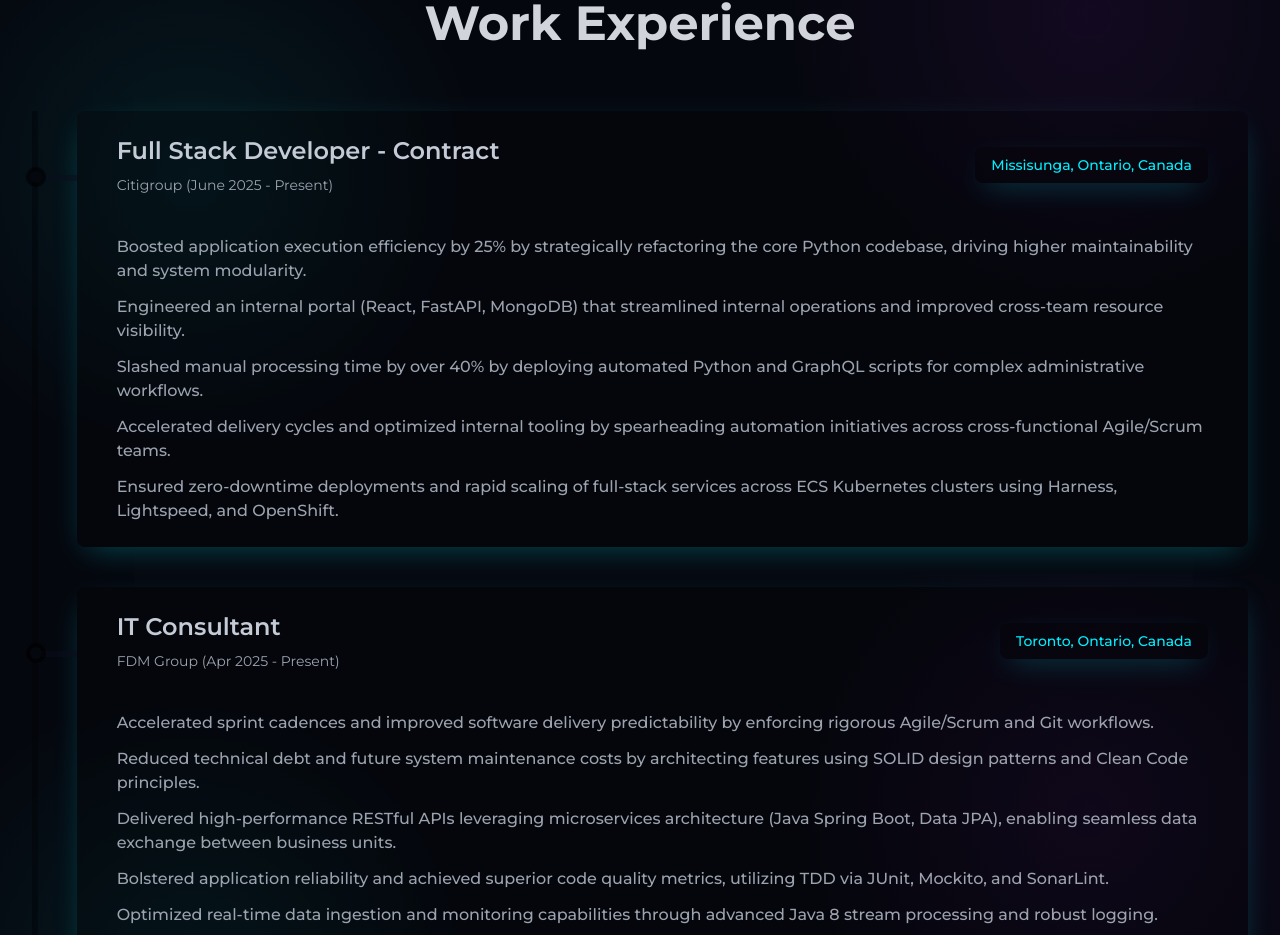
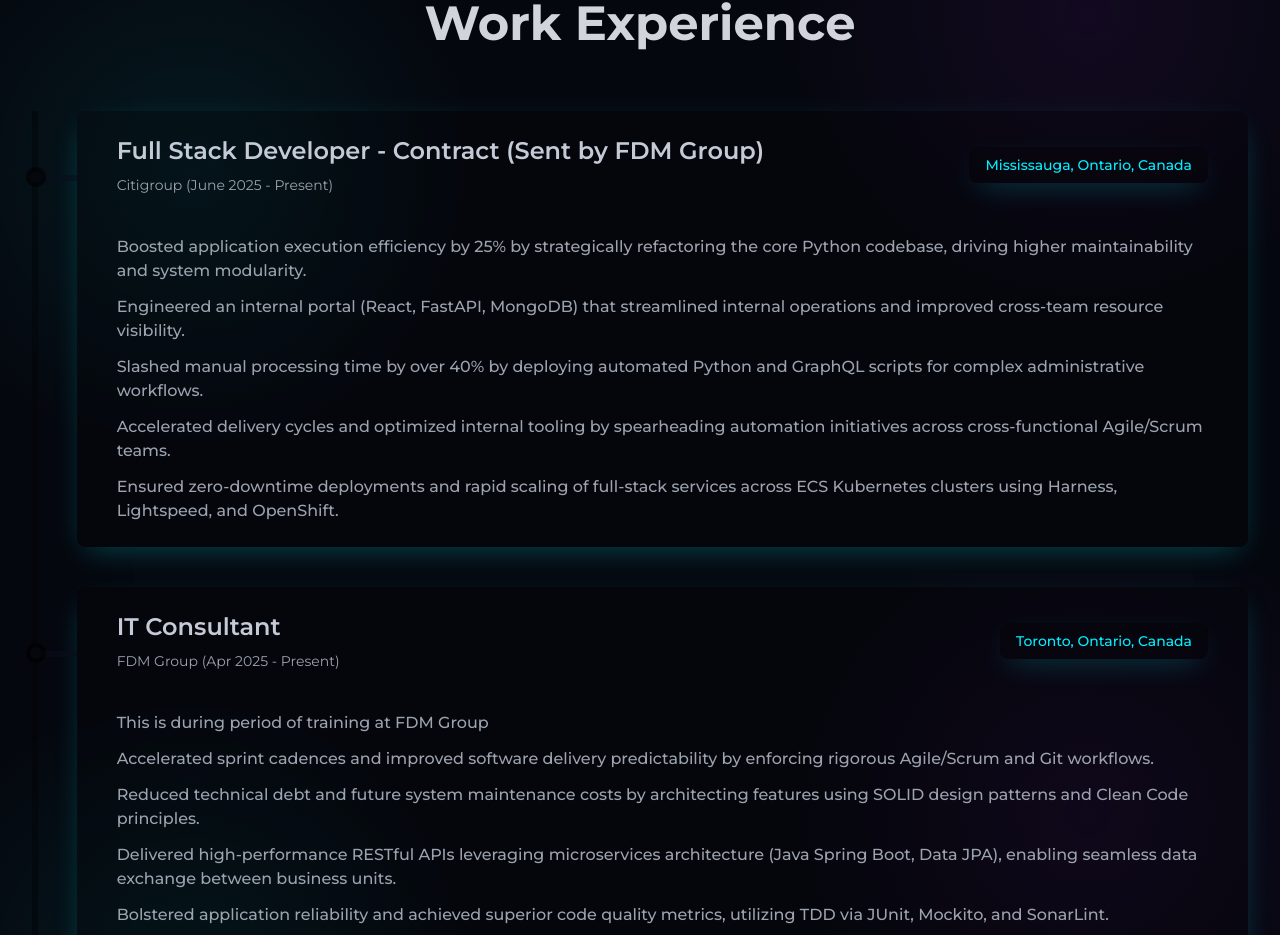
Before and after one commit to Rachit1606/portfolio, a Next.js app: page / in a window 1280 px wide. Shown: the part 1026-1961 px from the top of the page. Built offline with nearby package versions, Linux system fonts and the light colour scheme.

Commit message:
Updated Index.ts

```diff
--- a/data/index.ts
+++ b/data/index.ts
@@ -58,9 +58,9 @@
 export const workExperiences: WorkExperienceItem[] = [
     {
         _id: 5,
-        title: "Full Stack Developer - Contract",
+        title: "Full Stack Developer - Contract (Sent by FDM Group)",
         subTitle: "Citigroup (June 2025 - Present)",
-        location: "Missisunga, Ontario, Canada",
+        location: "Mississauga, Ontario, Canada",
         description: [
             "Boosted application execution efficiency by 25% by strategically refactoring the core Python codebase, driving higher maintainability and system modularity.",
             "Engineered an internal portal (React, FastAPI, MongoDB) that streamlined internal operations and improved cross-team resource visibility.",
@@ -75,6 +75,7 @@
         subTitle: "FDM Group (Apr 2025 - Present)",
         location: "Toronto, Ontario, Canada",
         description: [
+            "This is during period of training at FDM Group",
             "Accelerated sprint cadences and improved software delivery predictability by enforcing rigorous Agile/Scrum and Git workflows.",
             "Reduced technical debt and future system maintenance costs by architecting features using SOLID design patterns and Clean Code principles.",
             "Delivered high-performance RESTful APIs leveraging microservices architecture (Java Spring Boot, Data JPA), enabling seamless data exchange between business units.",
```
